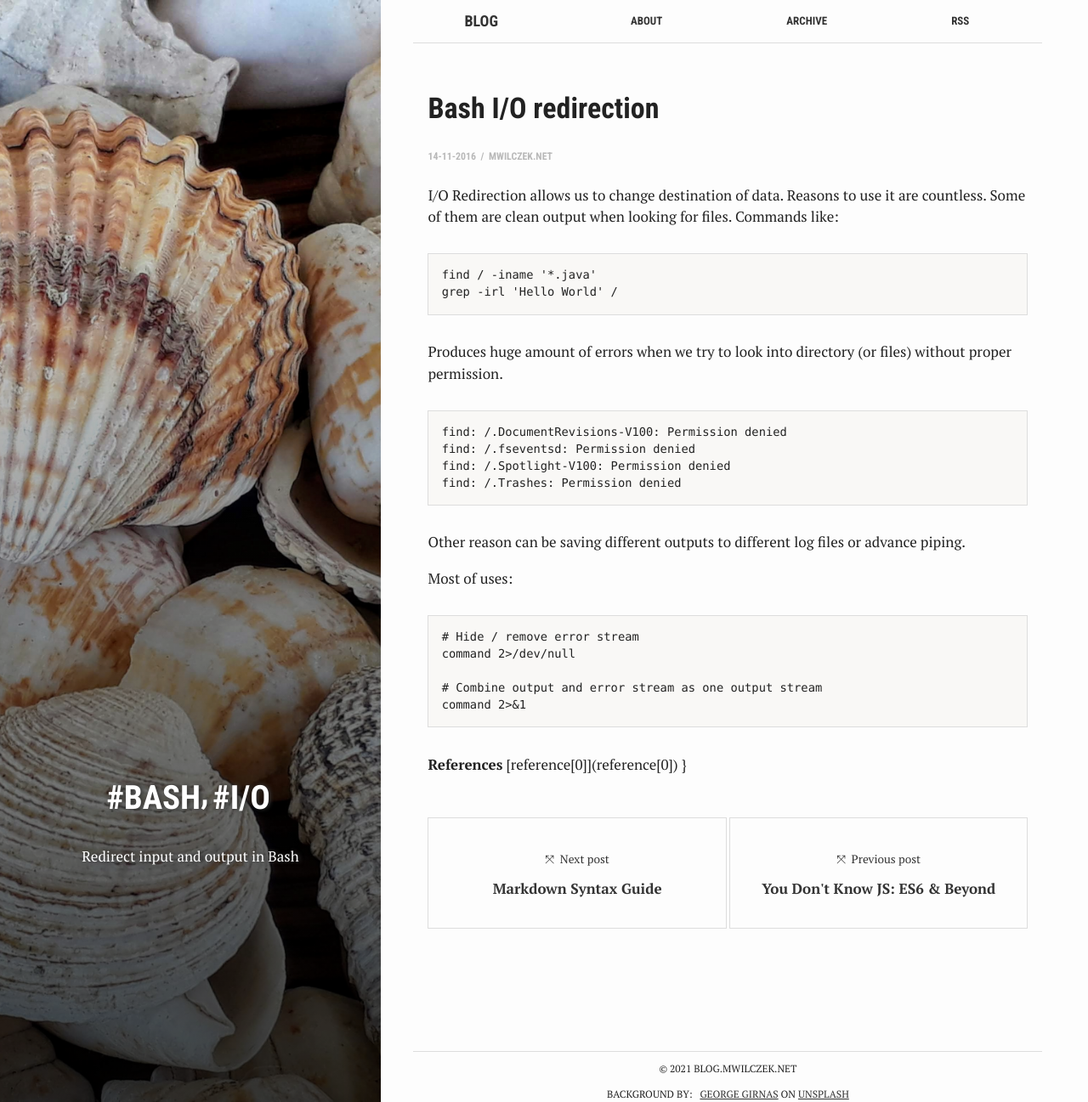
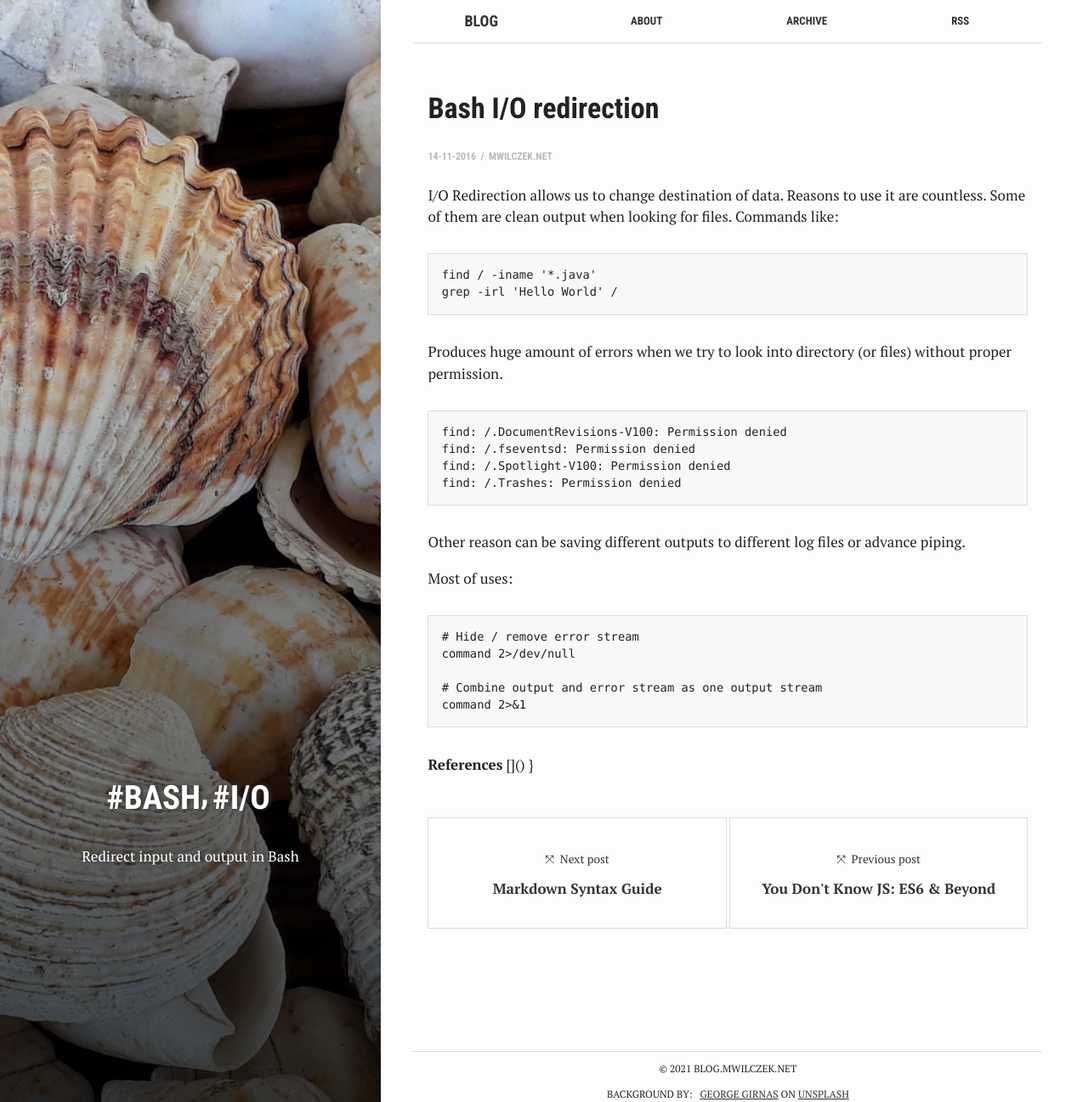
Before and after one commit to mwilczek-net/blog.mwilczek.net, a Jekyll site: the page built from _posts/2016-11-14-bash-io-redirection.md, in a window 1280 px wide and 1297 px high. Shown: the whole window at 85% size. Built offline with Jekyll 4.4.1, drawn with Linux system fonts in a browser that asks for light colours.

Commit message:
references

```diff
--- a/_layouts/post.html
+++ b/_layouts/post.html
@@ -23,9 +23,9 @@
         <strong>References</strong>
           {% for reference in page.references %}
             {% if reference[1] %}
-              [reference[1]](reference[0])
+              [{{ reference[1] }}]({{ reference[0] }})
             {% else %}
-              [reference[0]](reference[0])
+              [{{ reference[0] }}]({{ reference[0] }})
             {% endif %}}
           {% endfor %}
         <cite>
```
